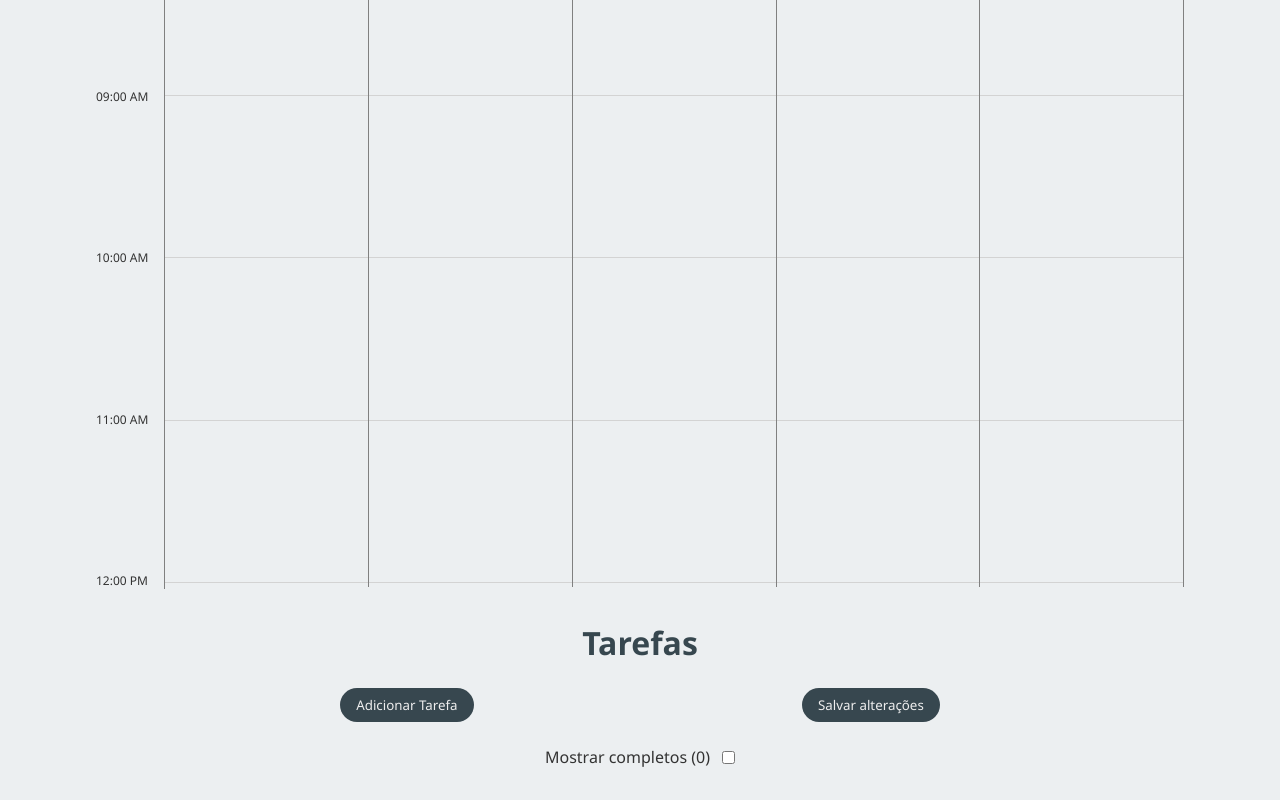
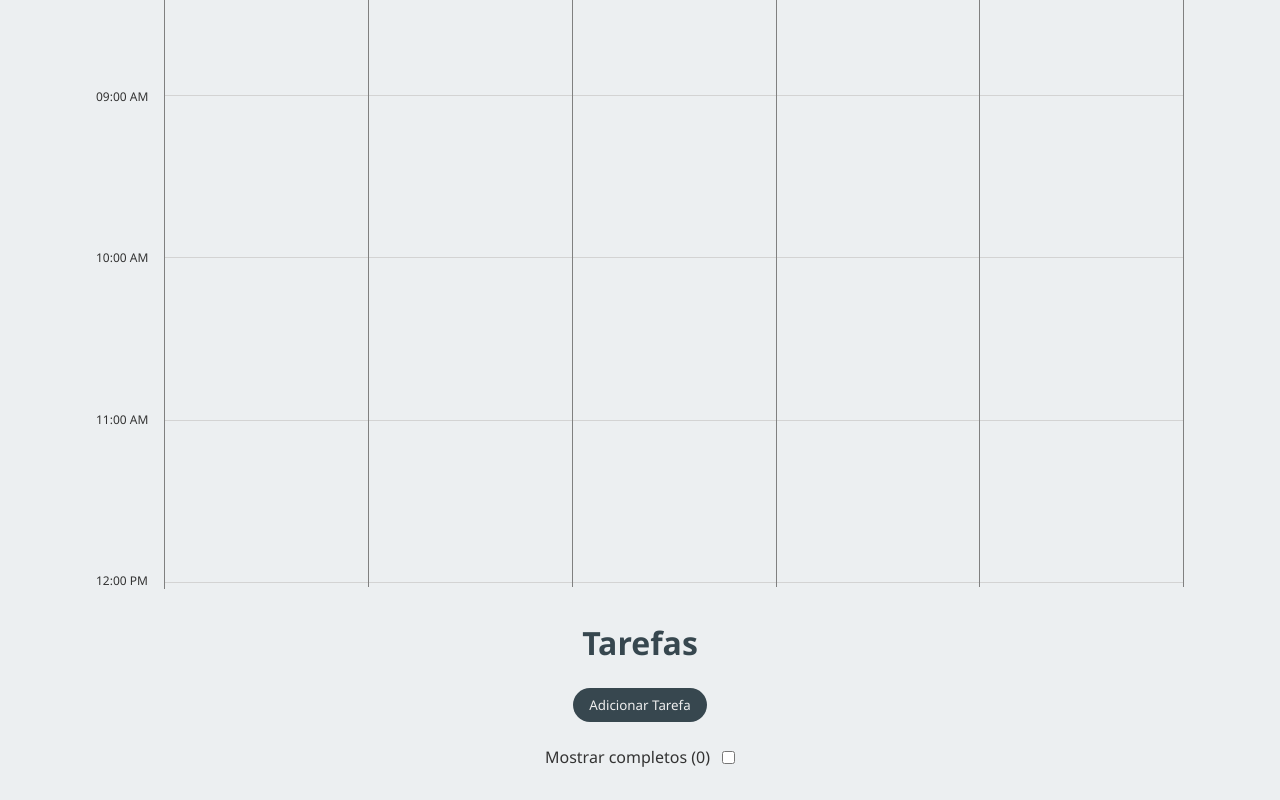
Before and after one commit to gabriel-dp/CronoClick, a Next.js app: page /schedule in a window 1280 px wide. Shown: the part 264-1064 px from the top of the page. Built offline with nearby package versions, Linux system fonts and the light colour scheme.

Commit message:
:wrench: Remove saveChanges button from Tasks + padding in TaskList

```diff
--- a/src/app/schedule/page.tsx
+++ b/src/app/schedule/page.tsx
@@ -81,7 +81,7 @@ export default function SchedulePage() {
 			</ScheduleContainer>
 			<TasksContainer>
 				<SectionTitle>Tarefas</SectionTitle>
-				<TaskControl saveChanges={saveChanges} controls={controls} />
+				<TaskControl controls={controls} />
 				<TaskList
 					subjects={schedule.subjects}
 					controls={controls}
--- a/src/components/TaskControl/index.tsx
+++ b/src/components/TaskControl/index.tsx
@@ -8,7 +8,6 @@ import { ControlBar } from "./styles";
 
 interface TaskControlI {
 	controls: ScheduleControlI;
-	saveChanges: () => void;
 }
 
 export default function TaskControl(props: TaskControlI) {
@@ -17,7 +16,6 @@ export default function TaskControl(props: TaskControlI) {
 	return (
 		<ControlBar>
 			<Button onClick={addTaskModal.open}>Adicionar Tarefa</Button>
-			<Button onClick={props.saveChanges}>Salvar alterações</Button>
 			<Modal {...addTaskModal}>
 				<TaskForm
 					controls={props.controls}
--- a/src/components/TaskList/styles.ts
+++ b/src/components/TaskList/styles.ts
@@ -5,6 +5,7 @@ import styled from "styled-components";
 export const CardList = styled.div`
 	width: min(100%, 40rem);
 	margin-bottom: 2rem;
+	padding: 0 1.5rem;
 
 	display: flex;
 	flex-direction: column;
```
